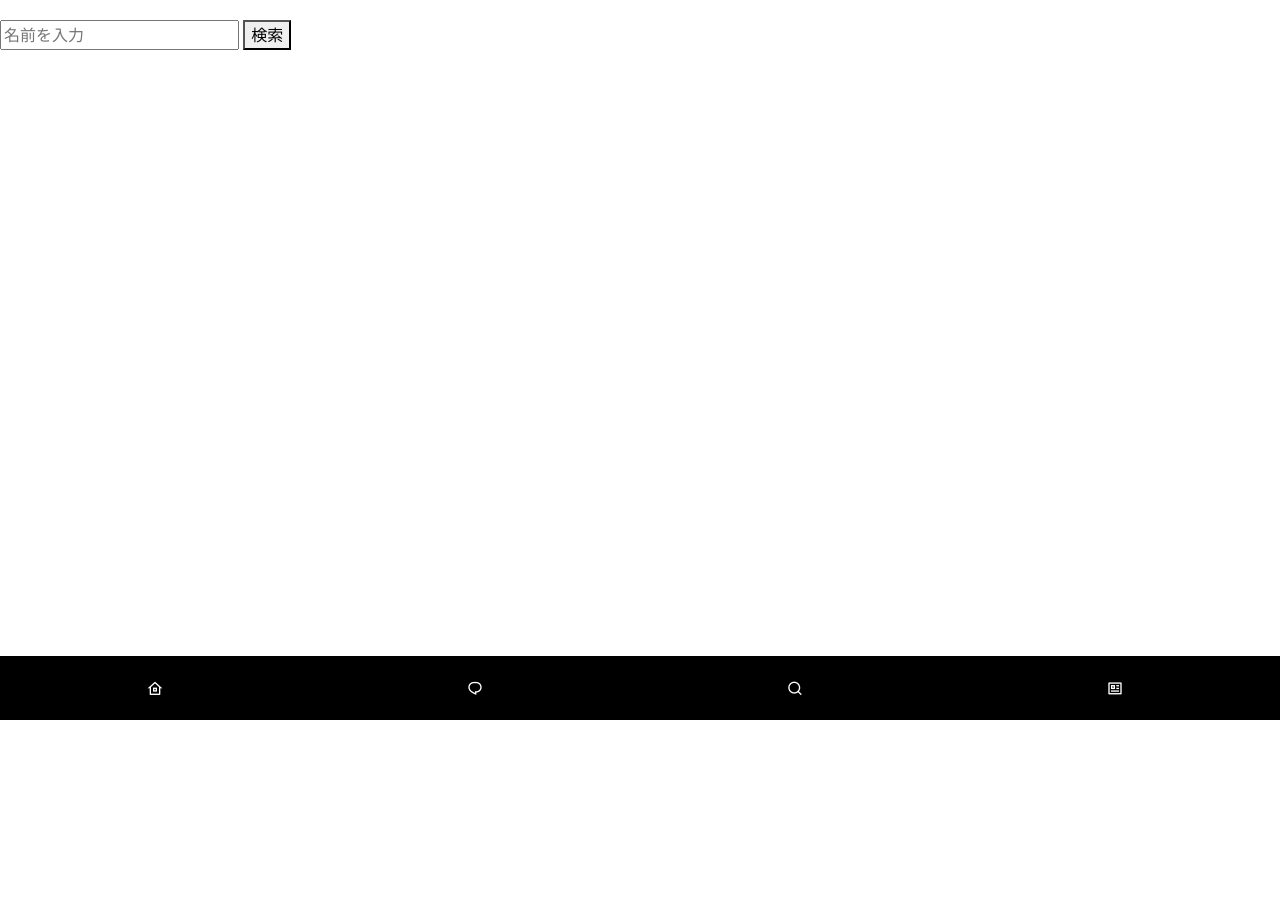
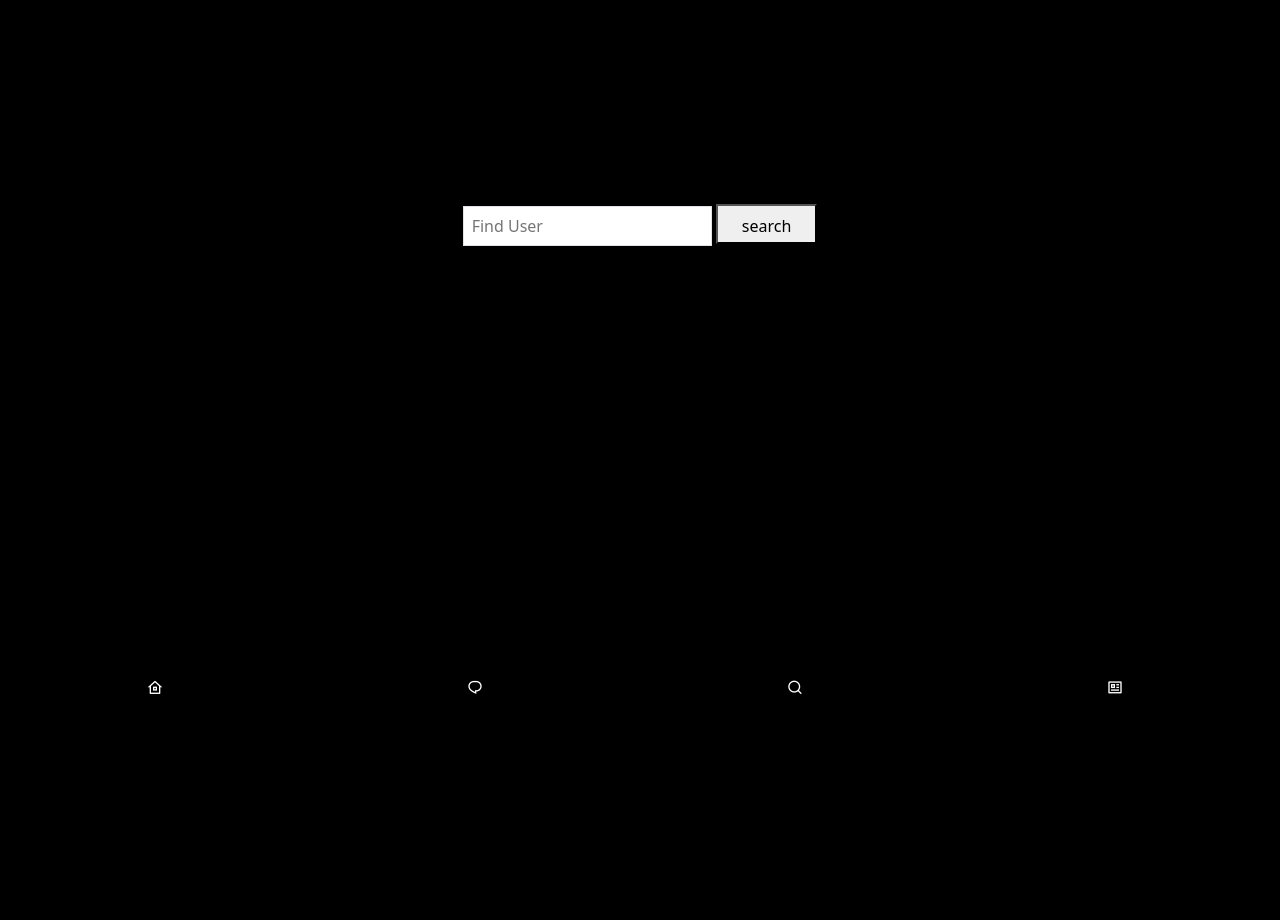
Before and after one commit to M-riko7/todo-Jones, a Laravel app: page /search in a window 1280 px wide. Shown: the part 80-1000 px from the top of the page. Before the commit the page ends 800 px from the top, so only its background shows below. Run offline with Laravel 10, Linux system fonts and the light colour scheme.

Commit message:
create11

```diff
--- a/resources/views/auth/login.blade.php
+++ b/resources/views/auth/login.blade.php
@@ -4,6 +4,9 @@
 
     <form method="POST" action="{{ route('login') }}">
         @csrf
+        <head>
+            <link rel="stylesheet" href="{{ asset('/css/style.css') }}">
+        </head>
 
         <!-- Email Address -->
         <div>
--- a/resources/views/auth/register.blade.php
+++ b/resources/views/auth/register.blade.php
@@ -1,6 +1,9 @@
 <x-guest-layout>
     <form method="POST" action="{{ route('register') }}">
         @csrf
+        <head>
+            <link rel="stylesheet" href="{{ asset('/css/style.css') }}">
+        </head>
 
         <!-- Name -->
         <div>
--- a/resources/views/components/application-logo.blade.php
+++ b/resources/views/components/application-logo.blade.php
@@ -1,8 +1,8 @@
 <svg viewBox="0 0 100 100" xmlns="http://www.w3.org/2000/svg"{{ $attributes }}>
     <!-- Jの上部の水平な部分 -->
-    <path d="M10,20 H40" stroke="black" stroke-width="2"/>
+    <path d="M10,20 H40" stroke="white" stroke-width="2"/>
     <!-- Jの縦の部分 -->
-    <path d="M25,20 V80" stroke="black" stroke-width="2"/>
+    <path d="M25,20 V80" stroke="white" stroke-width="2"/>
     <!-- Jの下部の曲線 -->
-    <path d="M25,80 Q30,90 40,80" stroke="black" stroke-width="2"/>
+    <path d="M25,80 Q30,90 40,80" stroke="white" stroke-width="2"/>
   </svg>
--- a/resources/views/layouts/app.blade.php
+++ b/resources/views/layouts/app.blade.php
@@ -10,12 +10,13 @@
         <!-- Fonts -->
         <link rel="preconnect" href="https://fonts.bunny.net">
         <link href="https://fonts.bunny.net/css?family=figtree:400,500,600&display=swap" rel="stylesheet" />
+        <link rel="stylesheet" href="{{ asset('/css/style.css') }}">
 
         <!-- Scripts -->
         @vite(['resources/css/app.css', 'resources/js/app.js'])
     </head>
     <body class="font-sans antialiased">
-        <div class="min-h-screen bg-gray-100">
+        <div class="min-h-screen bg-black-100">
             @include('layouts.navigation')
 
             <!-- Page Heading -->
--- a/resources/views/layouts/guest.blade.php
+++ b/resources/views/layouts/guest.blade.php
@@ -10,6 +10,7 @@
         <!-- Fonts -->
         <link rel="preconnect" href="https://fonts.bunny.net">
         <link href="https://fonts.bunny.net/css?family=figtree:400,500,600&display=swap" rel="stylesheet" />
+        <link rel="stylesheet" href="{{ asset('/css/style.css') }}">
 
         <!-- Scripts -->
         @vite(['resources/css/app.css', 'resources/js/app.js'])
--- a/resources/views/layouts/navigation.blade.php
+++ b/resources/views/layouts/navigation.blade.php
@@ -1,6 +1,7 @@
 <nav x-data="{ open: false }" class="bg-white border-b border-gray-100">
     <!-- Primary Navigation Menu -->
-    <div class="max-w-7xl mx-auto px-4 sm:px-6 lg:px-8">
+    <div class="w-full mx-auto px-4 sm:px-6 lg:px-8 bg-black">
+
         <div class="flex justify-between h-16">
             <div class="flex">
                 <!-- Logo -->
--- a/resources/views/products/search.blade.php
+++ b/resources/views/products/search.blade.php
@@ -1,61 +1,85 @@
 @extends('products.app-jones')
-
 @section('content')
 
 
-<form action="{{ route('products.search') }}" method="GET">
+<body class="search_body">
+    <div class="container mx-auto px-4 sm:px-6 lg:px-8 flex flex-col justify-center items-center h-screen">
+        <form action="{{ route('products.search') }}" method="GET" class="mt-8 w-full max-w-md">
         @csrf
-    <input type="text" name="name" placeholder="名前を入力">
-    <button type="submit">検索</button>
+        <div class="flex items-center">
+            <input type="text" name="name" placeholder="Find User" class="rounded-l-md p-2 border border-gray-300 w-full focus:outline-none focus:ring-2 focus:ring-indigo-500 focus:border-transparent text-white">
+            <button type="submit" class="bg-indigo-500 hover:bg-indigo-700 text-black font-bold py-2 px-4 rounded-r-md focus:outline-none focus:ring-2 focus:ring-indigo-500 focus:ring-opacity-50">search</button>
+        </div>
         </form>
 
         @if (isset($message))
-    <p>{{ $message }}</p>
+        <p class="mt-4 text-gray-800">{{ $message }}</p>
         @endif
 
-{{-- @if (isset($users))
-    <h1>{{ $users[0]->name }}</h1>
-    <table>
+        @if (isset($users))
+        <div class="mt-8 w-full max-w-xl">
+            <h1 class="text-2xl font-bold text-white">{{ $users[0]->name }}</h1>
+            <table class="mt-4 w-full">
+                <thead>
                     <tr>
-            <th>id</th>
-            <th>title</th>
-            <th>description</th>
-            <th>img_at</th>
+                        <th class="px-4 py-2 text-left text-white">Title</th>
+                        <th class="px-4 py-2 text-left text-white">Description</th>
+                        <th class="px-4 py-2 text-left text-white">Image</th>
                     </tr>
+                </thead>
+                <tbody>
                     @foreach($users[0]->posts as $post)
                         <tr>
-                <td>{{ $post->id }}</td>
-                <td>{{ $post->title }}</td>
-                <td>{{ $post->description }}</td>
-                <td>{{ $post->img_at }}</td>
+                            <td class="border px-4 py-2 text-white">{{ $post->title }}</td>
+                            <td class="border px-4 py-2 text-white">{{ $post->description }}</td>
+                            <td class="border px-4 py-2 text-white"><img src="{{ asset('uploads/' . $post->img_at) }}" class="card-img-top" alt="Post Image"></td>
                         </tr>
                     @endforeach
+                </tbody>
             </table>
-    {{-- @foreach($posts as $post)
-
-    @endforeach --}}
-{{-- @endif --}}
-
-@if (isset($users))
-    <h1>{{ $users[0]->name }}</h1>
-    <table>
-        <tr>
-            <th>id</th>
-            <th>title</th>
-            <th>description</th>
-            <th>image</th>
-        </tr>
-        @foreach($users[0]->posts as $post)
-            <tr>
-                <td>{{ $post->id }}</td>
-                <td>{{ $post->title }}</td>
-                <td>{{ $post->description }}</td>
-                <td><img src="{{ $post->img_at }}" alt="Post Image"></td>
-            </tr>
-        @endforeach
-    </table>
+        </div>
     @endif
 
     @if (isset($message1))
-    <p>{{ $message1 }}</p>
+        <p class="mt-4 text-gray-800">{{ $message1 }}</p>
     @endif
+</div>
+
+<style>
+    /* 追加のスタイリング */
+    .search_body {
+        background-color: black;
+        height: 100vh;
+        width: 100%;
+        display: grid;
+        justify-content: center;
+        align-items: center;
+    }
+
+    .flex{
+        box-sizing: revert-layer;
+    }
+
+    input[type="text"],
+    button {
+        height: 40px;
+    }
+
+    table {
+        border-collapse: collapse;
+        width: 100%;
+    }
+
+    th,
+    td {
+        border: 1px solid #b03535;
+        text-align: left;
+        padding: 8px;
+    }
+
+    th {
+        background-color: #69626249;
+    }
+</style>
+</body>
+@endsection
```
Also changed, not shown: public/css/style.css (added, +18 -0 lines), resources/views/dashboard.blade.php (+35 -12 lines), resources/views/products/index.blade.php (+20 -11 lines), public/uploads/1712108273.jpg (added), public/uploads/1712125136.jpg (added), public/uploads/1712125372.jpg (added), public/uploads/1712126563.jpg (added), public/uploads/1712130538.jpg (added), public/uploads/1712130911.jpg (added), public/uploads/1712131429.jpg (added), public/uploads/1712144387.jpg (added). Lines whose indentation alone changed are shown as unchanged.
